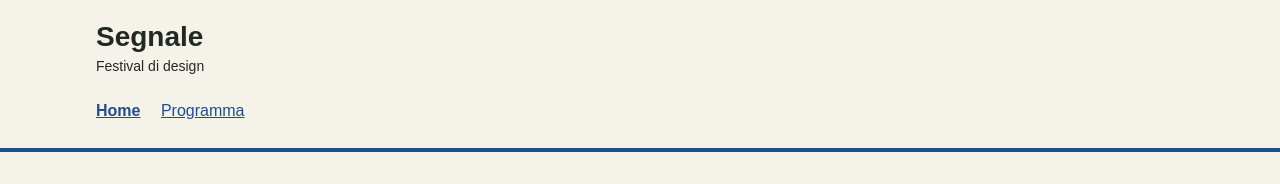
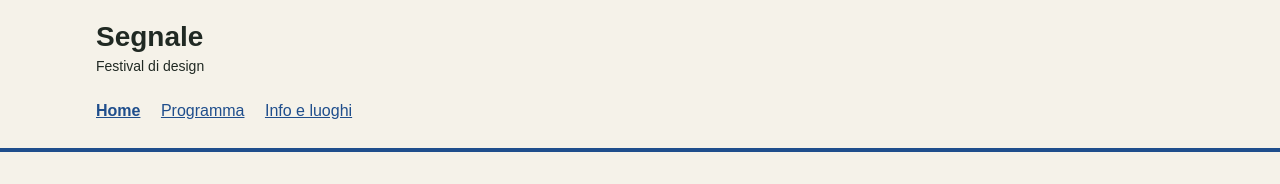
Before and after one commit to Alenagiolito/festival-segnale, a plain HTML site: page index.html in a window 1280 px wide. Shown: the top 184 px of the page. Drawn offline with Linux system fonts and the light colour scheme.

Commit message:
collegamenti

```diff
--- a/index.html
+++ b/index.html
@@ -15,6 +15,7 @@
         <a href="index.html" aria-current="page">Home</a>
         <!-- Da completare: collegare questa voce alla pagina Programma. -->
         <a href="programma.html">Programma</a>
+        <a href="info.html">Info e luoghi</a>
       </nav>
     </div>
   </header>
```
Also changed, not shown: programma.html (+1 -0 lines).
